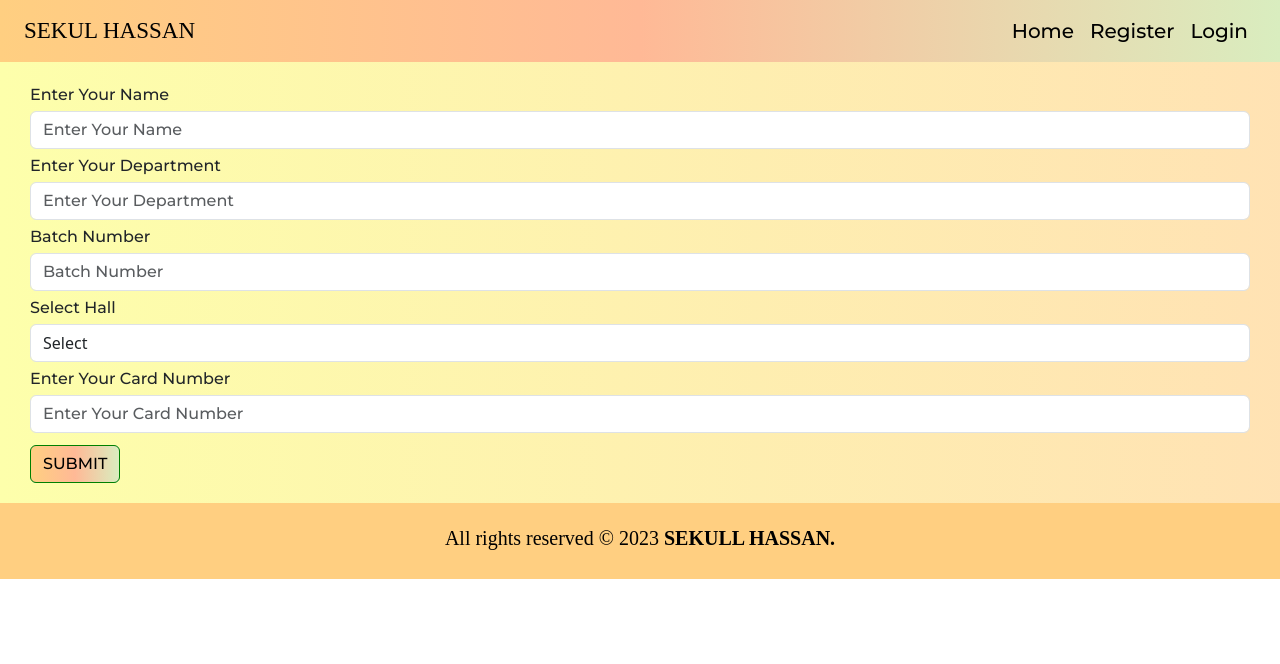
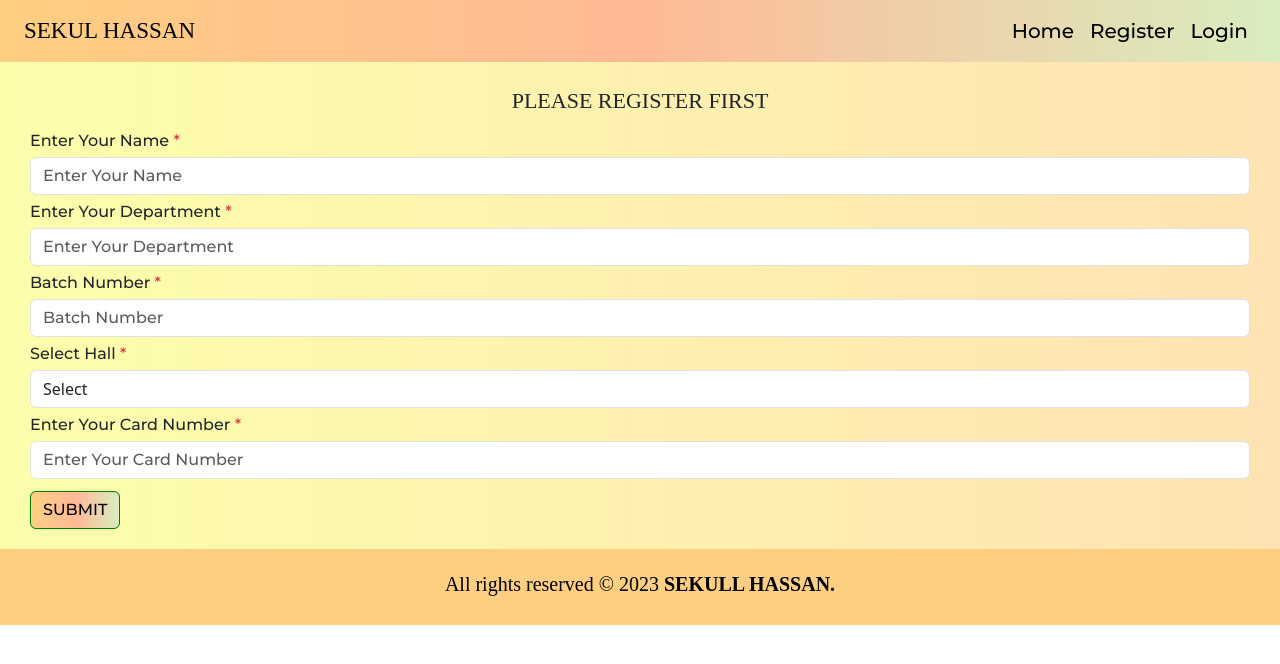
Before and after one commit to sekul-hassan/shuttleBusManagement, a React (Create React App) app: page / in a window 1280 px wide. Shown: the top 664 px of the page. Built offline with nearby package versions, Linux system fonts and the light colour scheme.

Commit message:
Registration complete

```diff
--- a/src/Components/InputField.js
+++ b/src/Components/InputField.js
@@ -15,7 +15,7 @@ function InputField({ id, inputChange, type, name, placeholder }) {
             {
                 type && type !== "select" && (
                     <Fragment>
-                        <label className="regiLabel" htmlFor={id}>{placeholder}</label>
+                        <label className="regiLabel" htmlFor={id}>{placeholder} <span className="text-danger">*</span></label>
                         <input
                             className="form-control my-1 regiLabel"
                             type={type}
@@ -30,7 +30,7 @@ function InputField({ id, inputChange, type, name, placeholder }) {
             {
                 type && type === "select" && (
                     <Fragment>
-                        <label className="regiLabel" htmlFor={id}>{placeholder}</label>
+                        <label className="regiLabel" htmlFor={id}>{placeholder} <span className="text-danger">*</span></label>
                         <select
                             className="form-control my-1"
                             onChange={inputChange}
--- a/src/Components/Register.js
+++ b/src/Components/Register.js
@@ -20,7 +20,11 @@ function Register(props) {
 
     const subMitData = (e)=>{
         e.preventDefault();
-        console.log(userData);
+        if (!userData.name || !userData.department || !userData.batch || !userData.hall || !userData.cardNumber) {
+            alert("Please fill out all fields.");
+            return;
+        }
+        localStorage.setItem("isLogin","true");
     }
     const properties = [
         {id:"registration_0",type:"text",name:"name",placeholder:"Enter Your Name"},
@@ -32,6 +36,7 @@ function Register(props) {
     return (
         <Container fluid="true">
             <div className="formBody">
+                <h4 className="text-center title text-dark">PLEASE REGISTER FIRST</h4>
                 {
                     properties.map((data) => (
                         <InputField id={data.id} name={data.name} type={data.type} placeholder={data.placeholder} inputChange={inputChange} />
--- /dev/null
+++ b/src/Context/LocalStorage.js
@@ -0,0 +1,3 @@
+
+
+localStorage.setItem("isLogin","false");
```
